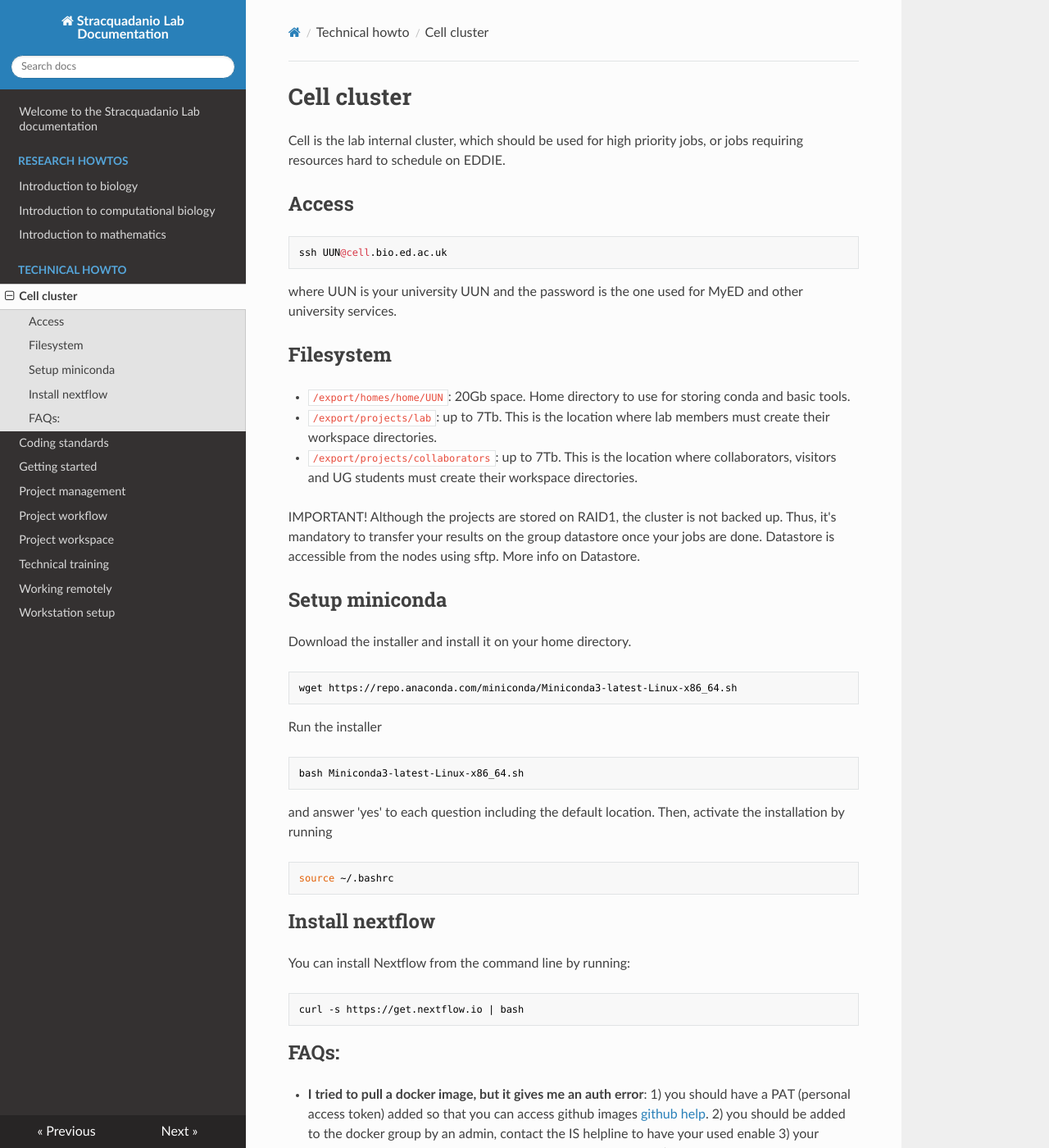
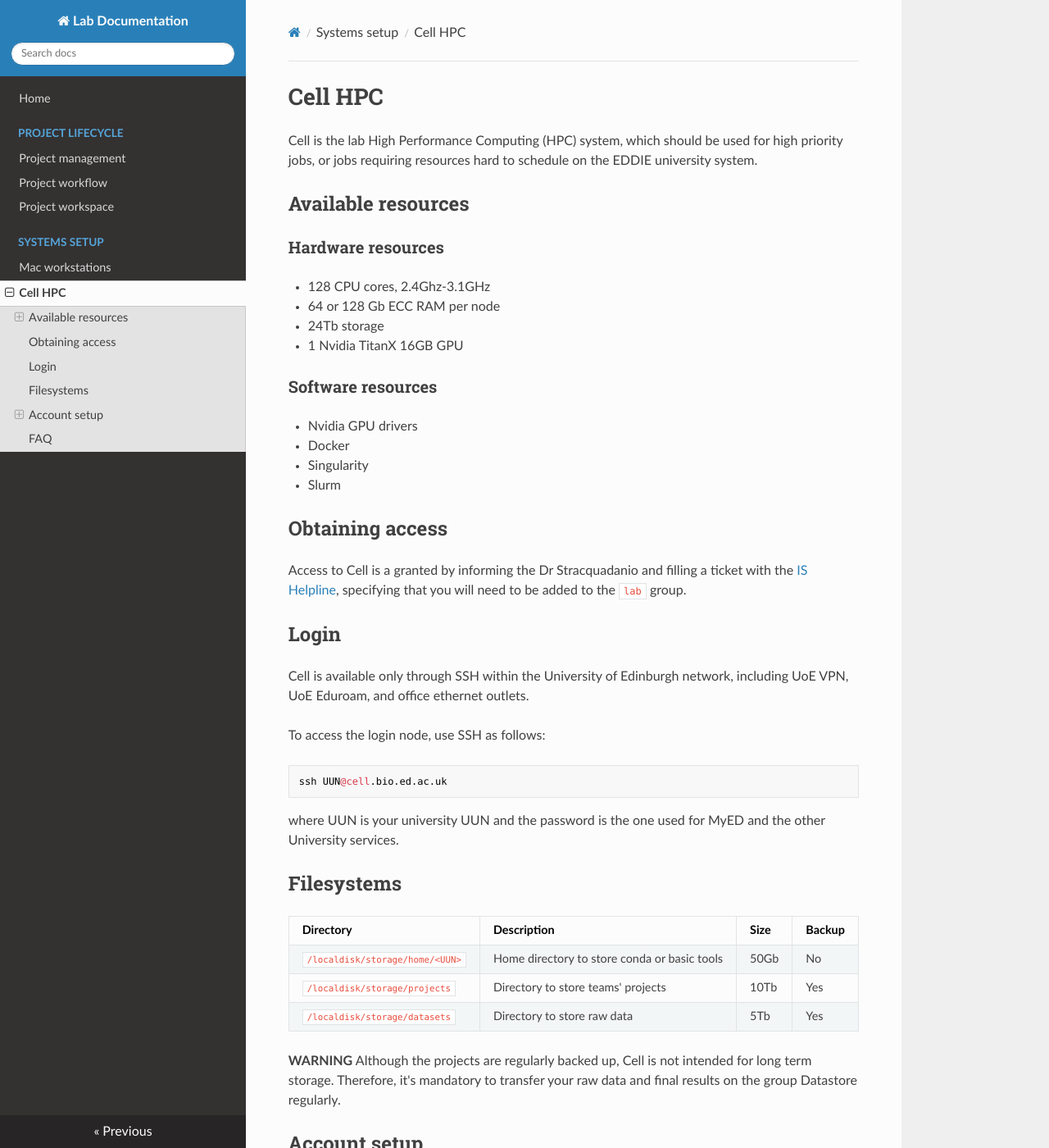
Before and after one commit to stracquadaniolab/docs, an MkDocs documentation site: the page built from docs/systems-setup/hpc-cell.md, in a window 1280 px wide and 1400 px high. Shown: the whole window at 82% size. Built offline with MkDocs 1.6.1, drawn with Linux system fonts in a browser that asks for light colours; nearby versions of some CDN libraries; some of the changed text lies outside the part shown.

Commit message:
new: refactoring systems setup

````diff
--- a/docs/index.md
+++ b/docs/index.md
@@ -1,4 +1,4 @@
-# Welcome to the Stracquadanio Lab documentation
+# Laboratory documentation
 
 ## Project management resources
 
--- a/docs/technical-howto/cell-cluster.md
+++ b/docs/systems-setup/hpc-cell.md
@@ -1,54 +1,85 @@
-# Cell cluster
+# Cell HPC
 
-Cell is the lab internal cluster, which should be used for high priority jobs,
-or jobs requiring resources hard to schedule on EDDIE.
+Cell is the lab High Performance Computing (HPC) system, which should be used
+for high priority jobs, or jobs requiring resources hard to schedule on the
+EDDIE university system.
 
-## Access
+## Available resources
+
+### Hardware resources
+
+- 128 CPU cores, 2.4Ghz-3.1GHz
+- 64 or 128 Gb ECC RAM per node
+- 24Tb storage
+- 1 Nvidia TitanX 16GB GPU
+
+### Software resources
+
+- Nvidia GPU drivers
+- Docker
+- Singularity
+- Slurm
+
+## Obtaining access
+
+Access to Cell is a granted by informing the Dr Stracquadanio and filling a
+ticket with the [IS Helpline](https://edin.ac/launch-edhelp), specifying
+that you will need to be added to the `lab` group.
+
+## Login
+
+Cell is available only through SSH within the University of Edinburgh network,
+including UoE VPN, UoE Eduroam, and office ethernet outlets.
+
+To access the login node, use SSH as follows:
 
 ```
 ssh UUN@cell.bio.ed.ac.uk
 ```
 
 where UUN is your university UUN and the password is the one used for MyED and
-other university services.
+the other University services.
+
+## Filesystems
+
+| Directory                       | Description                                     | Size  | Backup |
+| --------------------------------| ------------------------------------------------|-------|--------|
+| `/localdisk/storage/home/<UUN>` | Home directory to store conda or basic tools    | 50Gb  |   No   |
+| `/localdisk/storage/projects`   | Directory to store teams' projects              | 10Tb  |   Yes  |
+| `/localdisk/storage/datasets`   | Directory to store raw data                     | 5Tb   |   Yes  |
 
 
-## Filesystem
+**WARNING** Although the projects are regularly backed up, Cell is not intended
+for long term storage. Therefore, it's mandatory to transfer your raw data and
+final results on the group Datastore regularly.
 
-- `/export/homes/home/UUN`: 20Gb space. Home directory to use for storing conda
-  and basic tools.
-- `/export/projects/lab`: up to 7Tb. This is the location where lab members must
-  create their workspace directories.
-- `/export/projects/collaborators`: up to 7Tb. This is the location where
-  collaborators, visitors and UG students must create their workspace
-  directories.
 
-IMPORTANT! Although the projects are stored on RAID1, the cluster is not backed
-up. Thus, it's mandatory to transfer your results on the group datastore once
-your jobs are done. Datastore is accessible from the nodes using sftp. More info
-on Datastore.
+## Account setup
 
-## Setup miniconda
+### Install miniconda
 
-Download the installer and install it on your home directory.
+You should use `miniconda` to install any software you might need, since it
+allows user-level installations of most common Unix software. If you cannot find
+your software in the default channel, please check also the `conda-forge` and
+`bioconda` channels.
 
+To install `miniconda`, download the installer in your home directory as
+follows:
 ```
 wget https://repo.anaconda.com/miniconda/Miniconda3-latest-Linux-x86_64.sh
 ```
 
-Run the installer
-
+Then, run the installer as follows:
 ```
 bash Miniconda3-latest-Linux-x86_64.sh
 ```
-and answer 'yes' to each question including the default location. Then, activate
-the installation by running
-
+and answer 'yes' to each question including the default location. Finally,
+activate your installation by running:
 ```
 source ~/.bashrc
 ```
 
-## Install nextflow
+### Install nextflow
 
 You can install Nextflow from the command line by running:
 
@@ -57,7 +88,7 @@ curl -s https://get.nextflow.io | bash
 ```
 
 
-## FAQs:
+## FAQ
 
 - **I tried to pull a docker image, but it gives me an auth error**: 1) you
   should have a PAT (personal access token) added so that you can access github
--- a/mkdocs.yml
+++ b/mkdocs.yml
@@ -1,9 +1,24 @@
-site_name: Stracquadanio Lab Documentation
+site_name: Lab Documentation
+nav:
+    - Home: 'index.md'
+    - 'Project Lifecycle':
+          - 'Project management': './projects-lifecycle/project-management.md'
+          - 'Project workflow': './projects-lifecycle/project-workflow.md'
+          - 'Project workspace': './projects-lifecycle/project-workspace.md'
+    - 'Systems setup':
+          - 'Mac workstations': './systems-setup/workstation-mac.md'
+          - 'Cell HPC': './systems-setup/hpc-cell.md'
+
 theme:
     name: readthedocs
+    # palette:
+    #     primary: blue grey
+
     highlightjs: true
     hljs_languages:
         - yaml
         - python
         - r
         - bash
+markdown_extensions:
+  - tables
````
Also changed, not shown: docs/research-howtos/introduction-to-biology.md (deleted, +0 -14 lines), docs/research-howtos/introduction-to-computational-biology.md (deleted, +0 -36 lines), docs/research-howtos/introduction-to-mathematics.md (deleted, +0 -8 lines), docs/systems-setup/workstation-mac.md (added, +127 -0 lines), docs/technical-howto/getting-started.md (deleted, +0 -10 lines), docs/technical-howto/technical-training.md (deleted, +0 -21 lines), docs/technical-howto/working-remotely.md (deleted, +0 -27 lines), docs/technical-howto/workstation-setup.md (deleted, +0 -129 lines), docs/programming/coding-standards.md (renamed from docs/technical-howto/coding-standards.md), docs/projects-lifecycle/project-management.md (renamed from docs/technical-howto/project-management.md), docs/projects-lifecycle/project-workflow.md (renamed from docs/technical-howto/project-workflow.md), docs/projects-lifecycle/project-workspace.md (renamed from docs/technical-howto/project-workspace.md), 2 other files.
